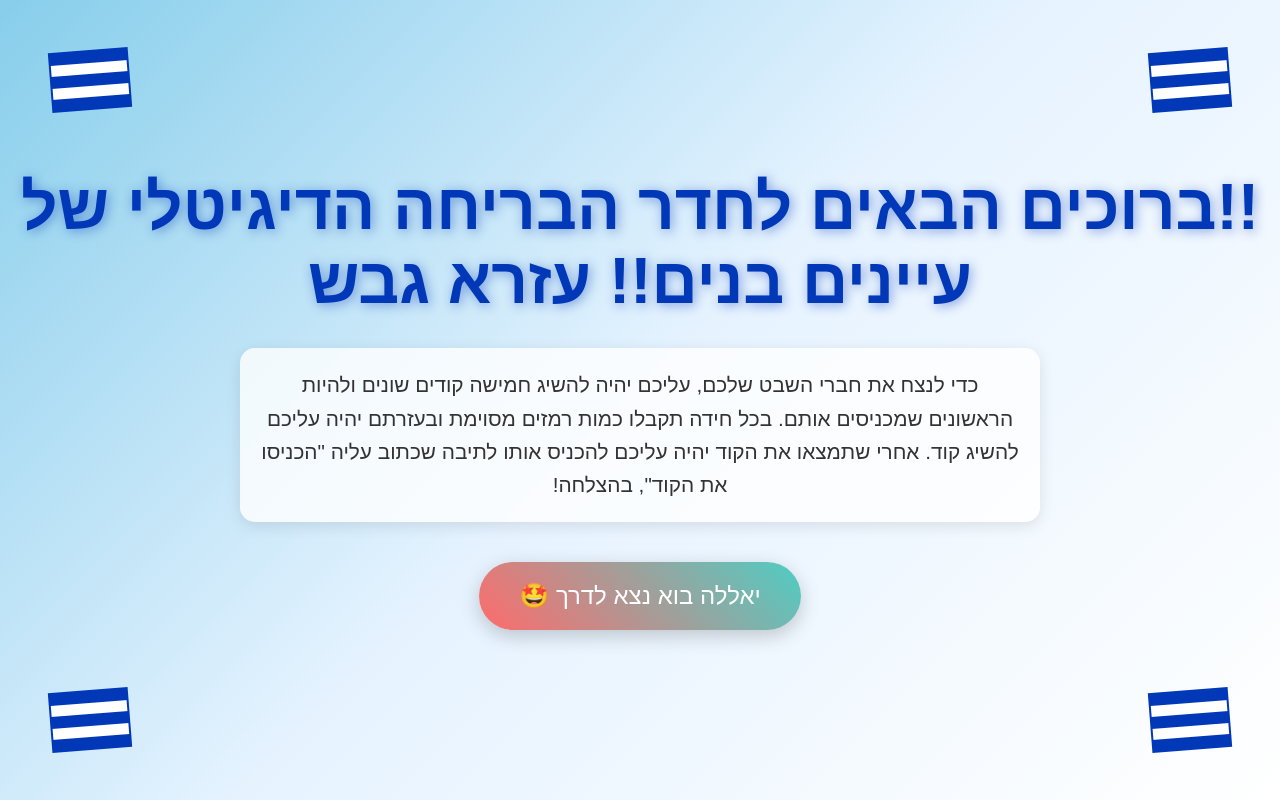
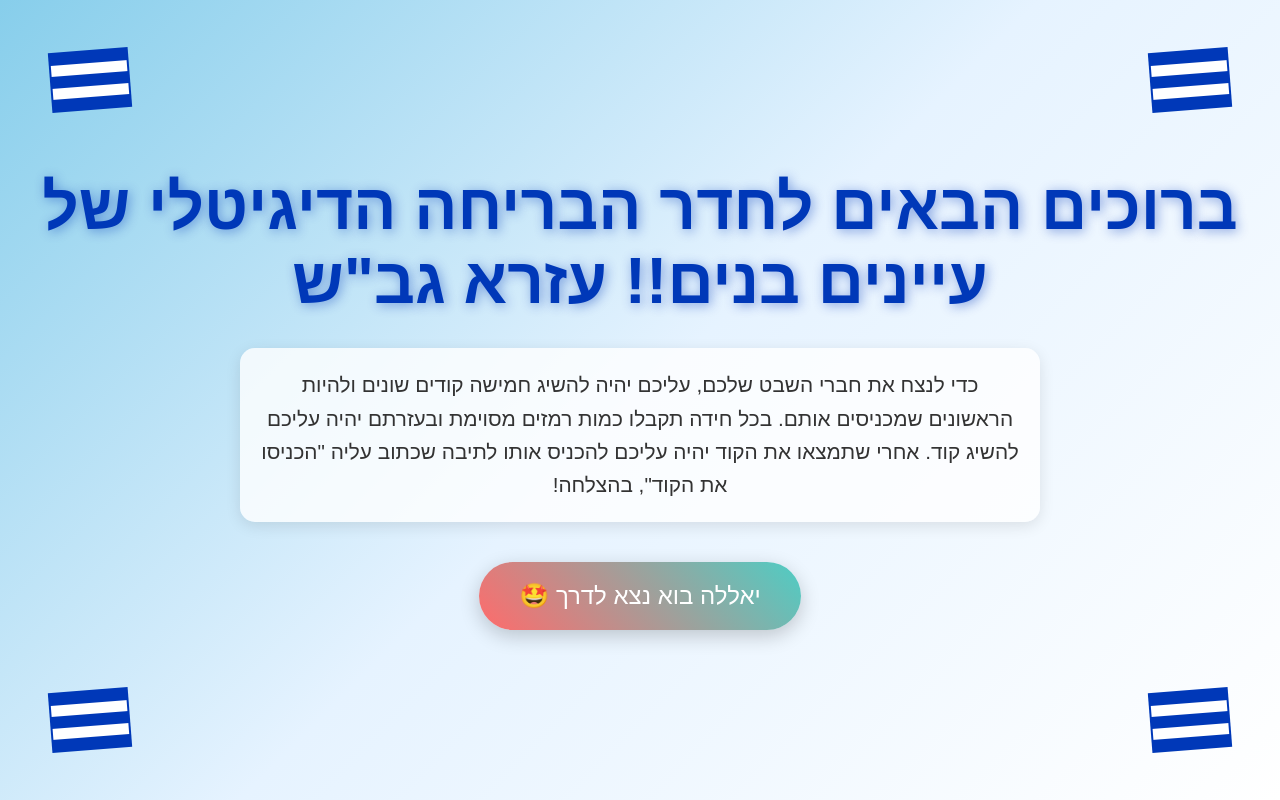
Before and after one commit to noamgol4543/ascape, a plain HTML site: page index.html in a window 1280 px wide. Drawn offline with Linux system fonts and the light colour scheme.

Commit message:
Update index.html

```diff
--- a/index.html
+++ b/index.html
@@ -348,7 +348,7 @@
         <div class="israeli-flag flag-3"></div>
         <div class="israeli-flag flag-4"></div>
 
-        <h1 class="main-title">!!ברוכים הבאים לחדר הבריחה הדיגיטלי של עיינים בנים!! עזרא גבש</h1>
+        <h1 class="main-title">ברוכים הבאים לחדר הבריחה הדיגיטלי של עיינים בנים!! עזרא גב"ש</h1>
 
         <p class="subtitle">
             כדי לנצח את חברי השבט שלכם, עליכם יהיה להשיג חמישה קודים שונים ולהיות הראשונים שמכניסים אותם.
```
